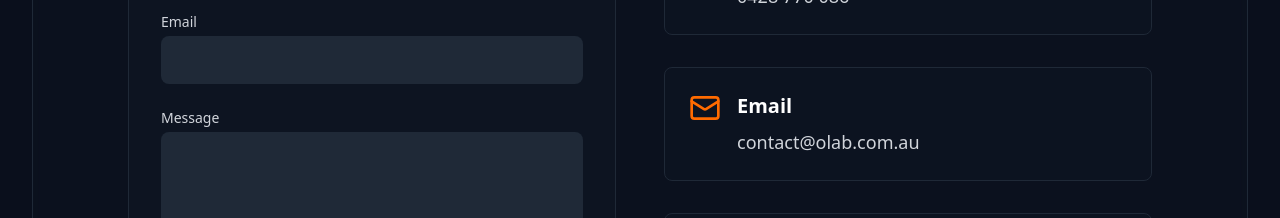
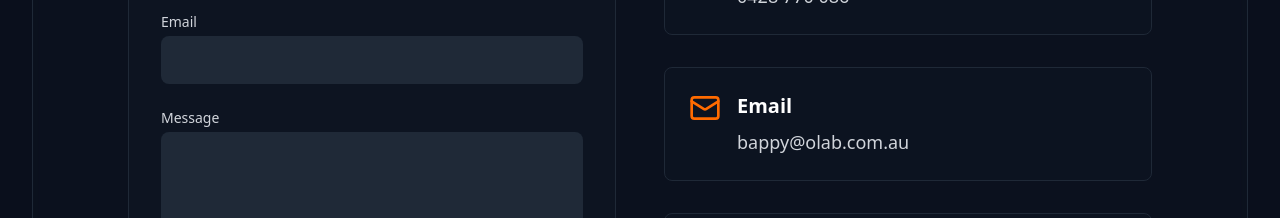
Before and after one commit to bahacrac/olab-final-22-2pm, a React (Vite) app: page / in a window 1280 px wide. Shown: the part 7600-7818 px from the top of the page. Built offline with nearby package versions, Linux system fonts and the light colour scheme.

Commit message:
changed the email

```diff
--- a/src/components/Contact.tsx
+++ b/src/components/Contact.tsx
@@ -112,7 +112,7 @@ export default function Contact() {
               <Mail className="w-8 h-8 text-[#ff6b00] flex-shrink-0" />
               <div>
                 <h3 className="text-xl font-semibold mb-2 text-white">Email</h3>
-                <p className="text-gray-300 text-lg">contact@olab.com.au</p>
+                <p className="text-gray-300 text-lg">bappy@olab.com.au</p>
               </div>
             </div>
 
```
